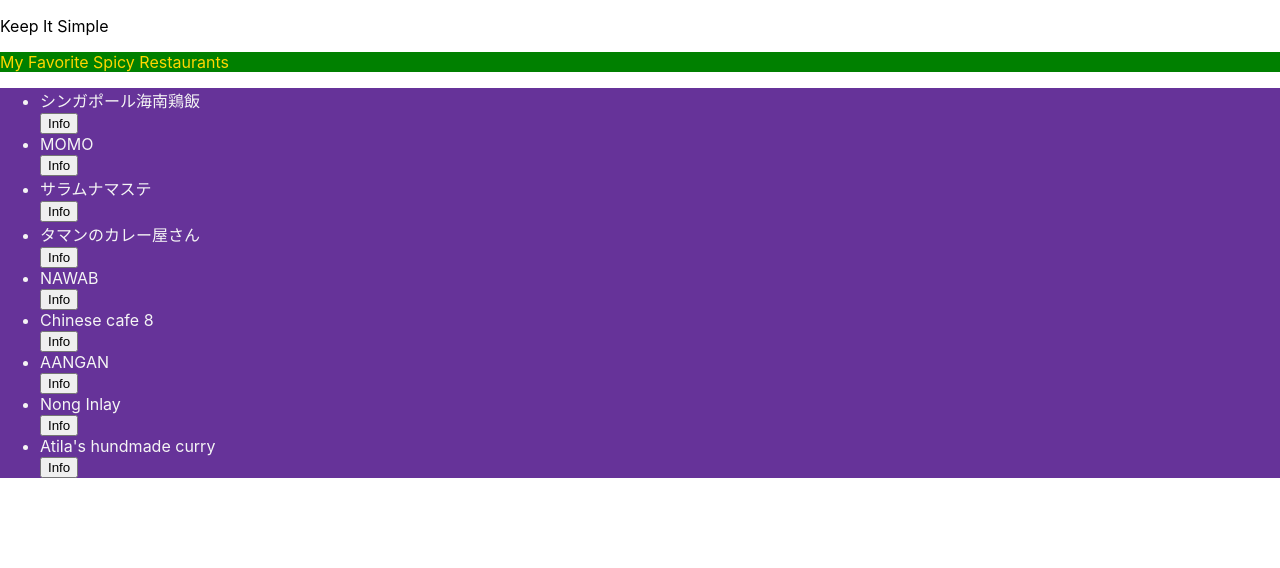
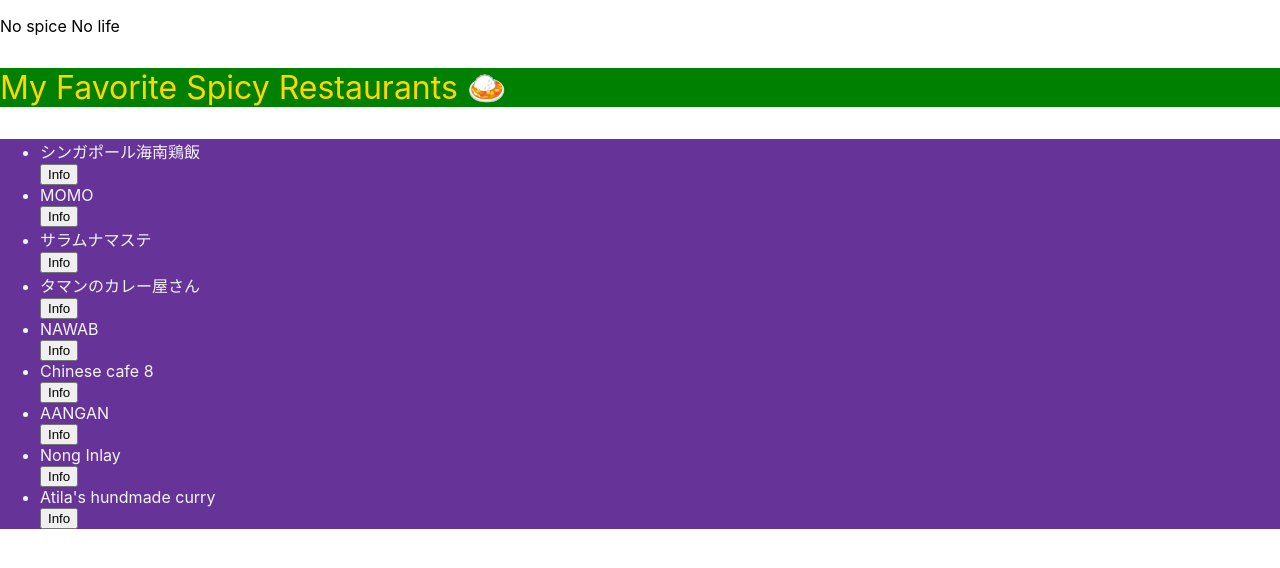
Before and after one commit to miku0129/cc14-solo-mvp-project_FRONTEND, a React (Create React App) app: page / in a window 1280 px wide. Shown: the top 568 px of the page. Built offline with nearby package versions, Linux system fonts and the light colour scheme; the HTML template or start-up script is replaced by a standard one.

Commit message:
last styling before presentation

```diff
--- a/src/App.jsx
+++ b/src/App.jsx
@@ -6,7 +6,7 @@ import Nav from "./Nav";
 function App() {
   return (
     <div className="App" style={{ flex: 1 }}>
-      <p>Keep It Simple</p>
+      <p>No spice No life</p>
       <Nav style={{ flex: 1 }} />
       <List style={{ flex: 3 }} />
     </div>
--- a/src/Nav.jsx
+++ b/src/Nav.jsx
@@ -4,7 +4,7 @@ import "./styles/Nav.css";
 function Nav() {
   return (
     <div className="navbar">
-      <p>My Favorite Spicy Restaurants</p>
+      <p className="navLogo">My Favorite Spicy Restaurants 🍛</p>
     </div>
   );
 }
--- a/src/styles/Nav.css
+++ b/src/styles/Nav.css
@@ -1,4 +1,7 @@
 .navbar {
   background-color: green;
+}
+.navLogo {
+  font-size: xx-large;
   color: gold;
 }
```
